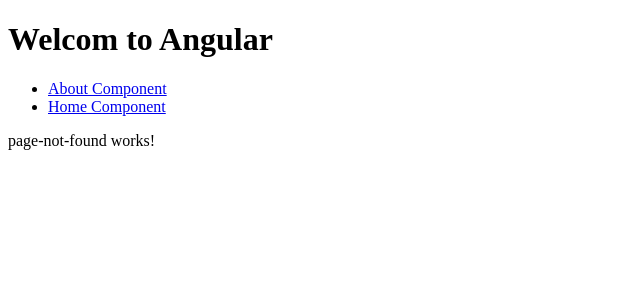
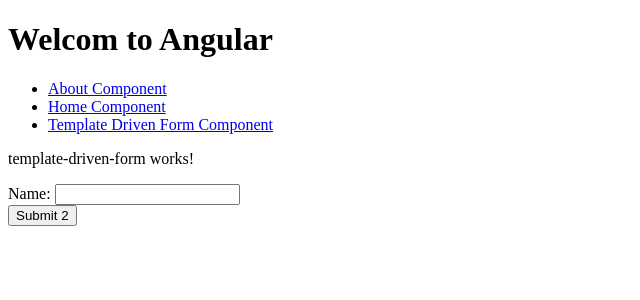
Before and after one commit to namph43/Angular12, an Angular app: page /templateform in a window 1280 px wide. Shown: the top 300 px of the page, without its empty margins (0-640 px from the left). Built offline with nearby package versions, Linux system fonts and the light colour scheme.

Commit message:
TemplateDrivenForm

```diff
--- a/src/app/Services/common.service.ts
+++ b/src/app/Services/common.service.ts
@@ -18,4 +18,7 @@
   // public setCounter(n:number):void{
   //   this.counter = n;
   // }
+  public submitData(data:string):void{
+    console.log('gui data len server. Data:',data);
+  }
 }
--- a/src/app/app-routing.module.ts
+++ b/src/app/app-routing.module.ts
@@ -3,11 +3,13 @@
 import { PageNotFoundComponent } from './page-not-found/page-not-found.component';
 import { AboutComponent } from './about/about.component';
 import { HomeComponent } from './home/home.component';
+import { TemplateDrivenFormComponent } from './template-driven-form/template-driven-form.component';
 
 const routes: Routes =
 [
 { path: 'about', component: AboutComponent },
 { path: 'home', component: HomeComponent },
+{ path: 'templateform', component: TemplateDrivenFormComponent  },
 { path: '', component: HomeComponent },
 {path:'**',component: PageNotFoundComponent},
 ];
--- a/src/app/app.component.html
+++ b/src/app/app.component.html
@@ -3,6 +3,7 @@
   <ul>
     <li><a routerLink="/about" routerLinkActive="active" ariaCurrentWhenActive="page">About Component</a></li>
     <li><a routerLink="/home" routerLinkActive="active" ariaCurrentWhenActive="page">Home Component</a></li>
+    <li><a routerLink="/templateform" routerLinkActive="active" ariaCurrentWhenActive="page">Template Driven Form Component</a></li>
   </ul>
 </nav>
 
--- a/src/app/app.module.ts
+++ b/src/app/app.module.ts
@@ -8,6 +8,7 @@
 import { OnSalePipe } from './on-sale.pipe';
 import { PageNotFoundComponent } from './page-not-found/page-not-found.component';
 import { HighLightDirective } from './Directives/high-light.directive';
+import { TemplateDrivenFormComponent } from './template-driven-form/template-driven-form.component';
 
 
 
@@ -19,6 +20,7 @@
     OnSalePipe,
     PageNotFoundComponent,
     HighLightDirective,
+    TemplateDrivenFormComponent,
   ],
   imports: [
     BrowserModule,
--- /dev/null
+++ b/src/app/template-driven-form/template-driven-form.component.html
@@ -0,0 +1,9 @@
+<p>template-driven-form works!</p>
+<form (ngSubmit)="submitForm()">
+    Name: <input type="text"
+    [(ngModel)]="name"
+    [ngModelOptions]="{standalone: true}" />
+    <br/>
+    <!-- <button (click)="submitForm()">Submit</button> -->
+    <button>Submit 2</button>
+</form>
--- /dev/null
+++ b/src/app/template-driven-form/template-driven-form.component.ts
@@ -0,0 +1,20 @@
+import { Component, OnInit } from '@angular/core';
+import { CommonService } from '../Services/common.service';
+
+@Component({
+  selector: 'app-template-driven-form',
+  templateUrl: './template-driven-form.component.html',
+  styleUrls: ['./template-driven-form.component.scss']
+})
+export class TemplateDrivenFormComponent implements OnInit {
+  public name = '';
+
+  constructor(private common: CommonService){}
+  ngOnInit(): void {}
+
+  public submitForm():void{
+    // console.log('submit form' + this.name);
+    this.common.submitData({name:this.name, age:12});
+
+  }
+}
```
Also changed, not shown: src/app/template-driven-form/template-driven-form.component.scss (added), 1 other file (tests, documents, lock files or other folders).
